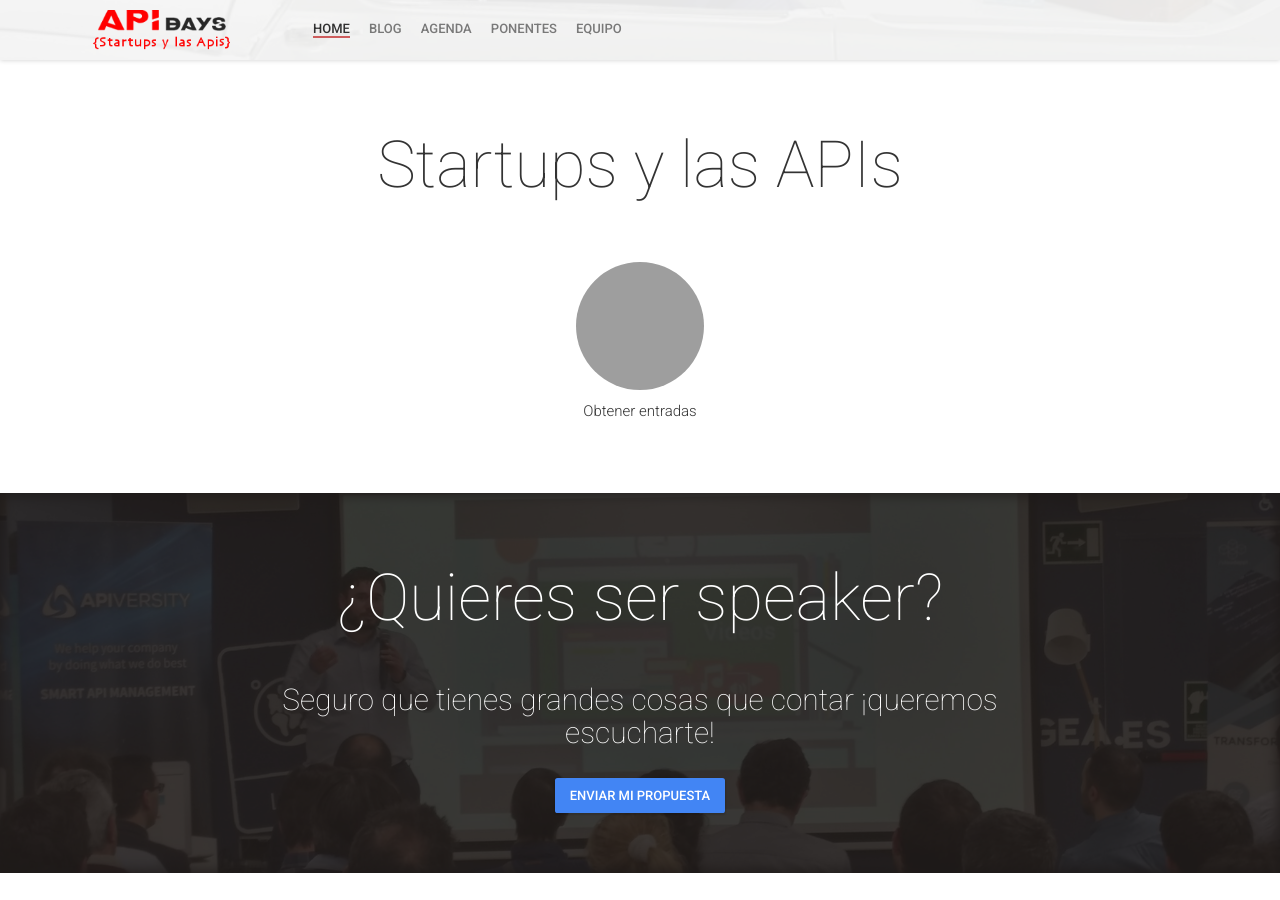
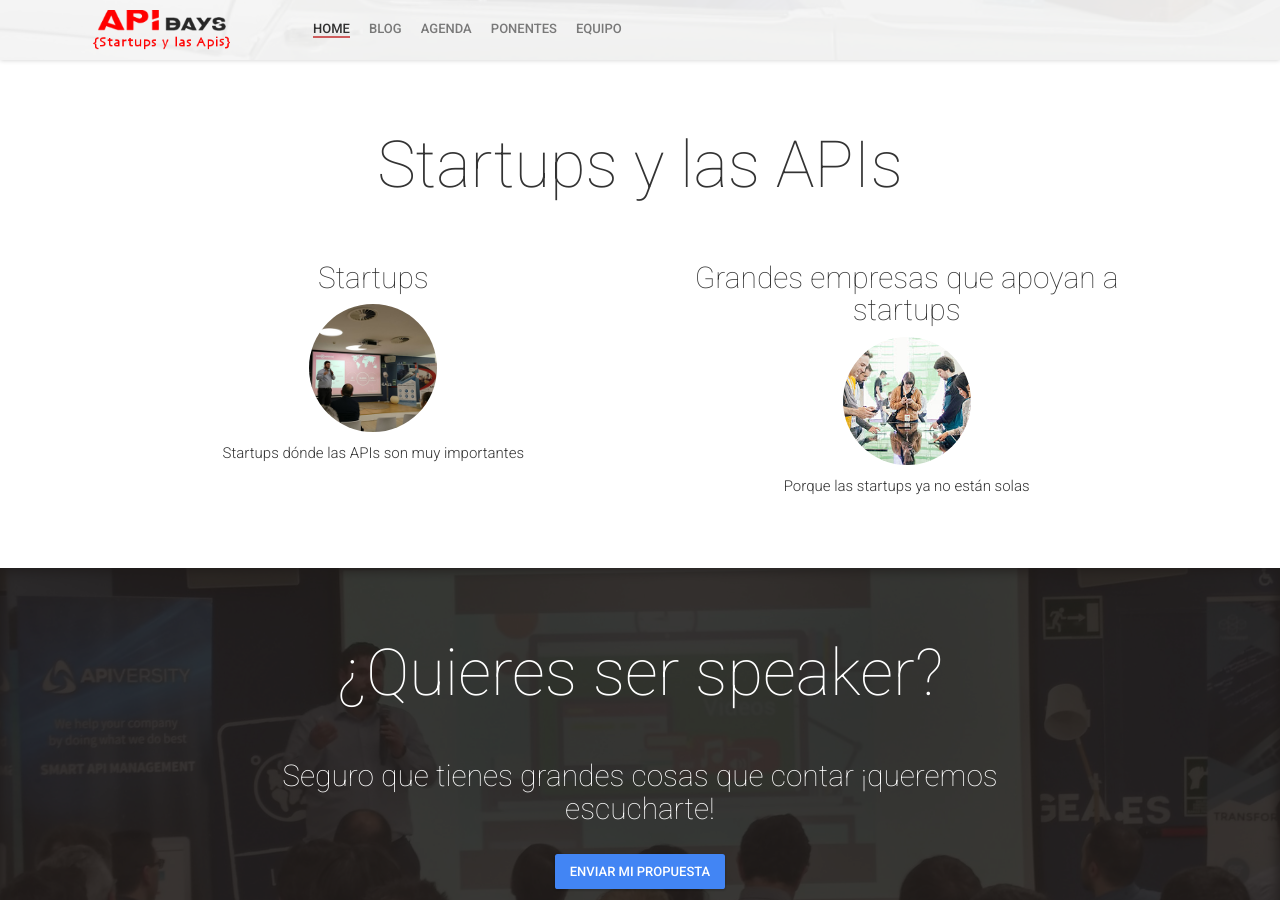
Before and after one commit to apiaddicts/startupsylasapisIII, a Jekyll site: the page built from index.html, in a window 1280 px wide and 900 px high, scrolled down 840 px. Built offline with Jekyll 4.4.1, drawn with Linux system fonts in a browser that asks for light colours; nearby versions of some CDN libraries; comment, search, counter and statistics services are not loaded.

Commit message:
quit boton

```diff
--- a/_config.yml
+++ b/_config.yml
@@ -233,8 +233,6 @@
   Como dice Marco Antonio Sanz: - Cualquier persona, aunque no sea técnica, tiene que ver que las APIs son importantes y son un nuevo modelo de negocio.
   El evento tendrá lugar los días 13, 14 y 15 de Julio 2021 y el acceso es totalmente gratuito y online. Aunque aún quedan muchos ponentes internacionales por confirmar, los cuales se irán avisando por las Redes Sociales, ya se han podido descubrir algunos expertos y proyectos innovadores que tendrán cita en el encuentro de este año.
   Como siempre, la temática se dividirá en 3 perspectivas. Esta vez se ha apostado por centrarse en sectores claves como son Fintech, Insurtech y HR Tech. De este modo, se pretende mostrar cómo a través de las APIs se puede impulsar la transformación digital de cualquier negocio, incluidos sectores tan tradicionales como la Banca y los Seguros. ¡Te esperamos APIAddict! <br>"
-aboutBlock:
- - {link: "https://www.eventbrite.es/e/entradas-startups-y-las-apis-2021-157469817463", text: "Obtener entradas"}
 
 # Logistics Find Way Block
 findWayTitle: "Find your way here"
```
